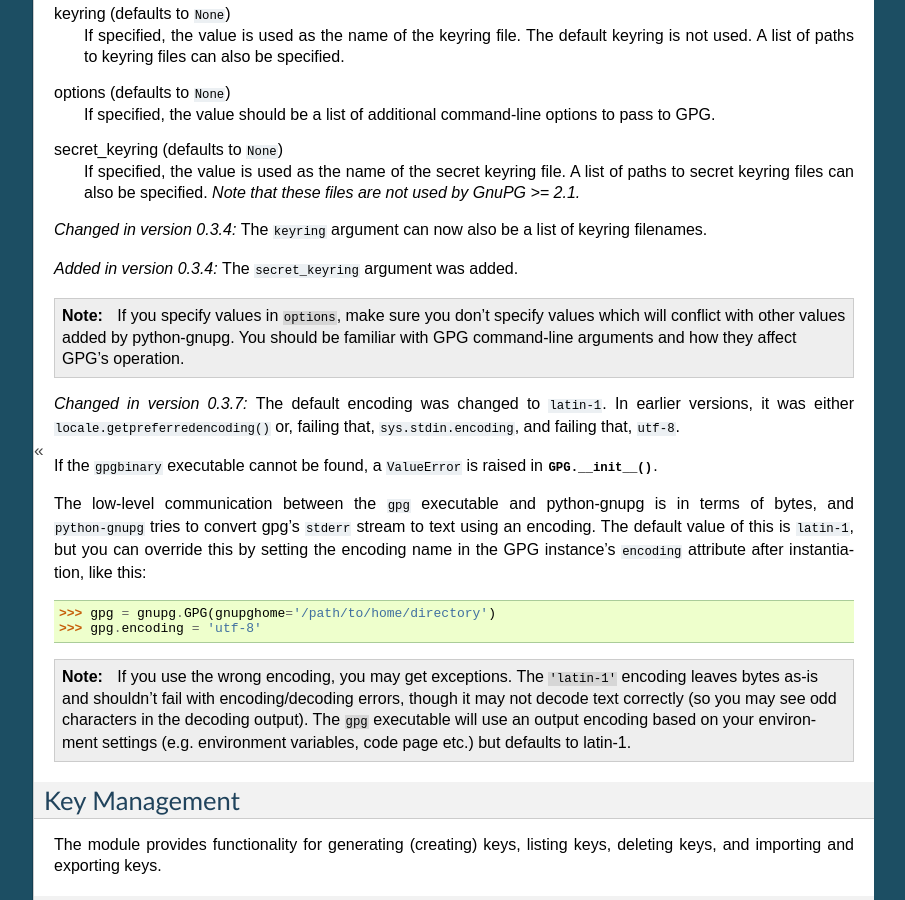
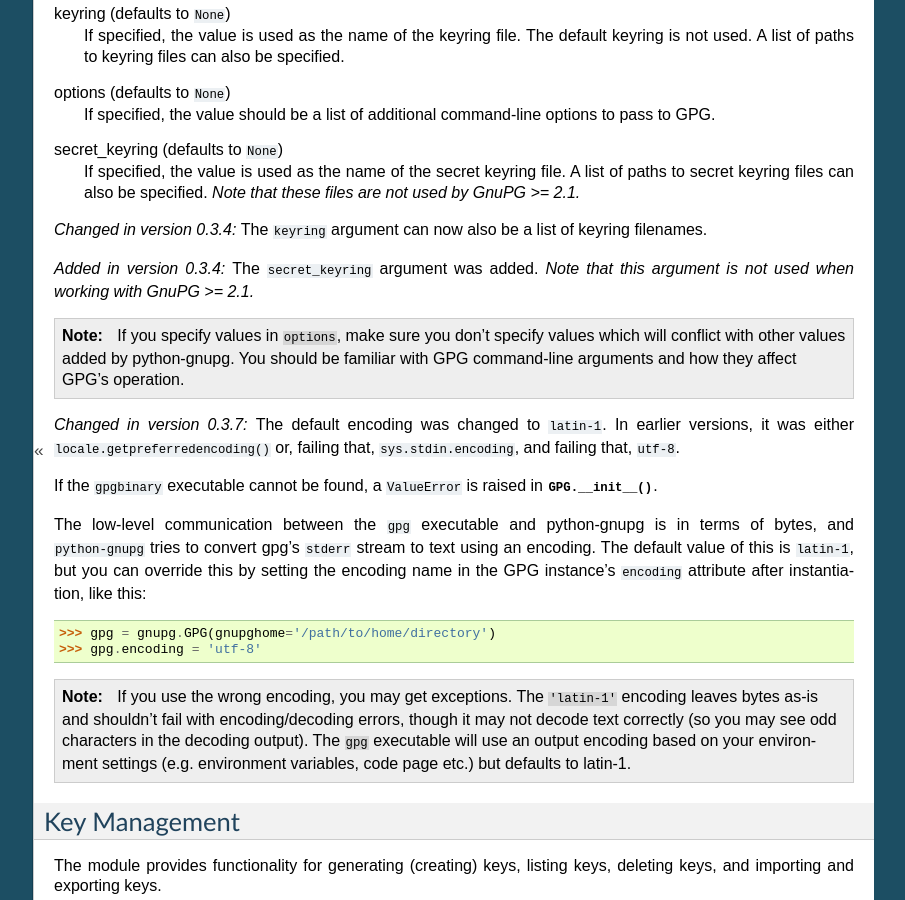
Before and after one commit to vsajip/python-gnupg, a Sphinx documentation site: the page built from docs/index.rst, in a window 1280 px wide and 900 px high, scrolled down 2412 px. Shown: the whole window, without its empty margins (196-1101 px from the left). Built offline with Sphinx 7.4.7, drawn with Linux system fonts in a browser that asks for light colours; formulas are drawn with MathJax 3.

Commit message:
Tweaked documentation on secret_keyring.

```diff
--- a/docs/index.rst
+++ b/docs/index.rst
@@ -133,7 +133,7 @@ secret_keyring (defaults to ``None``)
    The ``keyring`` argument can now also be a list of keyring filenames.
 
 .. versionadded:: 0.3.4
-   The ``secret_keyring`` argument was added.
+   The ``secret_keyring`` argument was added. *Note that this argument is not used when working with GnuPG >= 2.1.*
 
 .. note:: If you specify values in ``options``, make sure you don't specify values which will conflict with other values added by python-gnupg. You
    should be familiar with GPG command-line arguments and how they affect GPG's operation.
```
